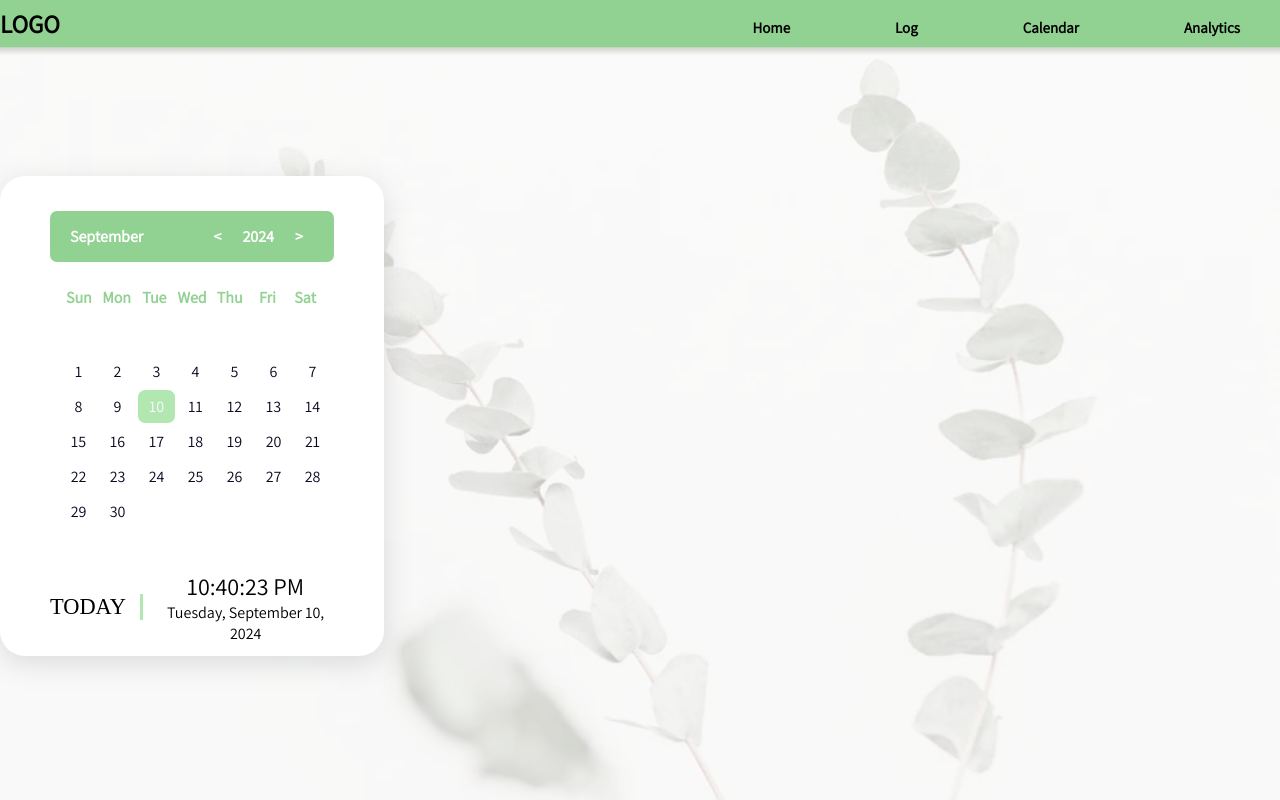
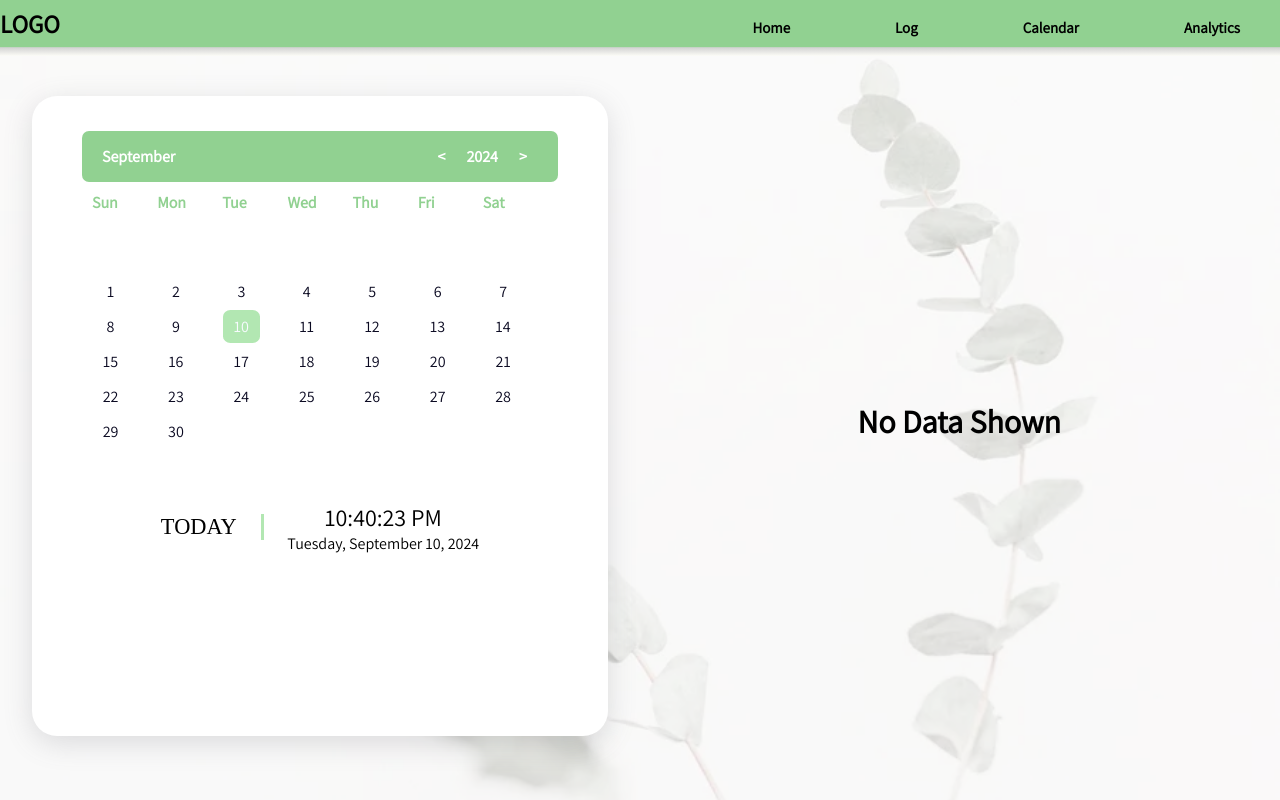
Before and after one commit to code4humanitycalhigh/LunchLink, a Flask app: page /calendar in a window 1280 px wide. Run offline with Flask 3, Linux system fonts and the light colour scheme; some libraries are stand-ins or nearby versions.

Commit message:
Made several styling changes, added "no data shown" when weekend; TO BE CHECKED BY SUHAAS: CHART SIZING

```diff
--- a/static/css/calendar.css
+++ b/static/css/calendar.css
@@ -4,13 +4,13 @@
   display: flex;
   align-items: center;
   justify-content: center;
-  width: 30vw;
+  width: 50vw;
 }
 
 .calendar {
-  height: 30rem;
+  height: 80vh;
 
-  width: max-content;
+  width: 90%;
   background-color: white;
   border-radius: 25px;
   overflow: hidden;
@@ -40,6 +40,7 @@
   display: grid;
   grid-template-columns: repeat(7, 1fr);
   font-weight: 600;
+  place-items: left;
   cursor: pointer;
   color: rgb(104, 104, 104);
 }
@@ -52,7 +53,7 @@
 
 .calendar-week-days div {
   display: grid;
-  place-items: center;
+  place-items: left;
   color: rgb(145, 209, 145);
   height: 50px;
 }
@@ -342,15 +343,23 @@
 }
 
 /* Side data stuff */
+.side{
+  width: 50vw;
+  max-height: 90vh;
+  display: flex;
+  align-items: center;
+  justify-content: center;
+}
+
 .data-side{
-  width: 70vw;
+  width: 80%;
+  position: relative;
   display: flex;
   flex-direction: column;
   align-items: center;
   display: none;
+  max-height: 90vh;
 }
-
-
 
 .data-side .date{
   margin-bottom: 5vh;
@@ -367,12 +376,33 @@
   font-size: 20px;
 }
 
+.option-1-container, .option-2-container{
+  display: flex;
+  flex-direction: column;
+  align-items: center;
+}
+
 .stat-header{
   font-size: 20px;
 }
 
 .bar-chart{
   margin-top: 20px;
-  width: 60%;
+  width: 100%;
   height: 1000px;
 }
+
+/* Default no data shown text */
+.no-data-shown{
+  /* display: none; */
+  display: flex;
+  position: absolute;
+  align-items: center;
+  justify-content: center;
+  top: 50%;
+  left: 67%;
+}
+
+.stat-1{
+  font-size: 30px;
+}
--- a/static/css/style.css
+++ b/static/css/style.css
@@ -1,4 +1,3 @@
-
 *, body, html{
   padding: 0;
   margin: 0;
--- a/static/js/script.js
+++ b/static/js/script.js
@@ -80,6 +80,7 @@ const generateCalendar = (month, year) => {
     let per2 = dataSide.querySelector('.per-2');
     let total1 = dataSide.querySelector('.total-1');
     let total2 = dataSide.querySelector('.total-2');
+    let noData = document.querySelector(".no-data-shown");
     let bar1=document.querySelector('.bar-chart')
 
 
@@ -115,10 +116,12 @@ const generateCalendar = (month, year) => {
             if (wd=="Sunday"||wd=="Saturday"){
                 //implement weekend stuff
                 dataSide.style.visibility = 'hidden';
+                noData.style.display = 'flex';
 
             } else {
 
                 dataSide.style.visibility = 'visible';
+                noData.style.display = 'none';
                 $.ajax({
                   url: '/calendar_retrieval',
                   type: 'POST',
--- a/templates/calendar2.html
+++ b/templates/calendar2.html
@@ -76,16 +76,23 @@
             </div>
           </div>
 
-
+          <div class="side">
+            <div class="no-data-shown">
+              <h1>No Data Shown</h1>
+            </div>
             <div class="data-side">
 
               <h2 class="date"></h2>
               <div class="data-options">
-              Option 1: <div class = "option-1">
+                <div class="option-1-container">
+                  <p>Option 1:</p> <div class = "option-1">
                     Cheese Pizza
                   </div>
-              Option 2: <div class = "option-2">
+                </div>
+                <div class="option-2-container">
+                  <p>Option 2:</p> <div class = "option-2">
                     Chicken Sandwich
+                  </div>
                 </div>
               </div>
               <div class="stat-header">Average Rating</div>
@@ -124,7 +131,7 @@
               <div class="bar-chart" id="external"></div>
 
             </div>
-
+          </div>
 
         <div class="main-right"></div>
     </div>
```
Lines whose indentation alone changed are shown as unchanged.
